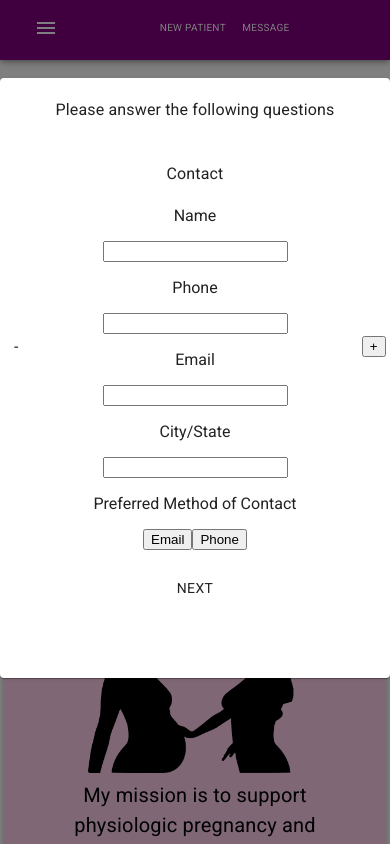
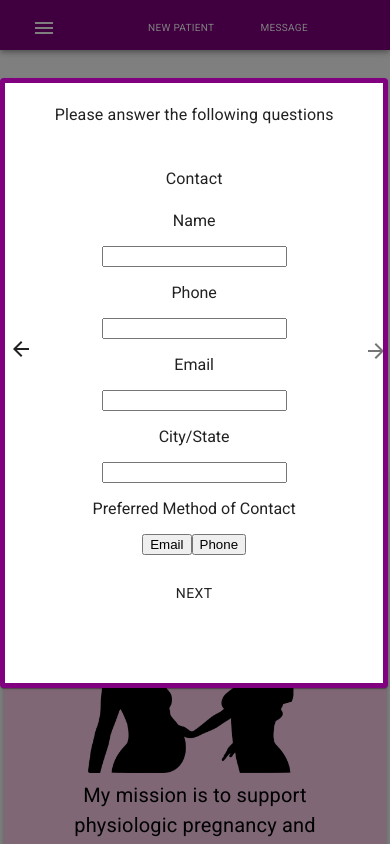
Before and after one commit to magire01/loveyourbirth, a React (Create React App) app: page / in a window 390 px wide. Both pictures are taken after a click on the button "NEW PATIENT". Shown: the top 844 px of the page. Built offline with nearby package versions, Linux system fonts and the light colour scheme.

Commit message:
added mobile menu

```diff
--- a/src/App.js
+++ b/src/App.js
@@ -1,6 +1,6 @@
 import './App.css';
 import React, { useState, useRef, useEffect } from "react";
-import { Paper, Grid, Button, Drawer, List, ListItem, Typography, IconButton, AppBar, Toolbar, useScrollTrigger, Slide, Modal } from "@material-ui/core";
+import { Paper, Grid, Button, Menu, MenuItem, Typography, IconButton, AppBar, Toolbar, useScrollTrigger, Slide, Modal } from "@material-ui/core";
 import MenuIcon from "@material-ui/icons/Menu";
 import EmailIcon from '@material-ui/icons/Email';
 import ChevronLeftIcon from "@material-ui/icons/ChevronLeft";
@@ -31,6 +31,7 @@ function App() {
   const openPage = (e, page) => {
     e.preventDefault();
     scrollToRef(page);
+    menuClose();
   }
 
   //Nav Rendering for Smartphone vs Laptop
@@ -65,6 +66,17 @@ function App() {
         setOpenMessage(false)
     }
 
+    //mobile menu
+    const [anchorEl, setAnchorEl] = useState(null);
+
+  const menuOpen = (event) => {
+    setAnchorEl(event.currentTarget);
+  };
+
+  const menuClose = () => {
+    setAnchorEl(null);
+  };
+
 
 
   // const pageColor = ["#E4FBFF", "#E4FBFF", "#E4FBFF", "#E4FBFF", "#E4FBFF", "#E4FBFF"]
@@ -89,20 +101,28 @@ function App() {
     },
     appbarSmall: {
       backgroundColor: "purple",
-      position: "fixed",
-      alignItems: "left",
-      height: 60
+      height: 50,
+      position: "flex",
+      paddingRight: 20
     },
     navbutton: {
       color: "white",
-      fontSize: 15
+      fontSize: 15,
+      marginRight: 10,
+      marginLeft: 10
     },
     navbuttonSmall: {
       color: "white",
-      fontSize: 10
+      fontSize: 10,
+      marginLeft: 30
     },
     menuicon: {
-      color: "white"
+      color: "white",
+      position: "flex",
+      alignItems: "left",
+    },
+    mobilemenu: {
+      backgroundColor: "white"
     }
 
   }
@@ -114,13 +134,26 @@ function App() {
           ? <>
               <Grid item xs="2" sm="2" md="2">
                 <IconButton>
-                  <MenuIcon style={style.menuicon}/>
+                  <MenuIcon style={style.menuicon} onClick={menuOpen}/>
                 </IconButton>
               </Grid>
               <Grid item xs="10" sm="10" md="10">
                 <Button style={style.navbuttonSmall} onClick={handleOpen}>New Patient</Button>
                 <Button style={style.navbuttonSmall} onClick={messageOpen}>Message</Button>
               </Grid>
+              <Menu
+        id="simple-menu"
+        anchorEl={anchorEl}
+        keepMounted
+        open={Boolean(anchorEl)}
+        onClose={menuClose}
+
+      >
+        <MenuItem style={style.mobilemenu} onClick={e => openPage(e, scroll[0])}>Home</MenuItem>
+        <MenuItem style={style.mobilemenu} onClick={e => openPage(e, scroll[1])}>About</MenuItem>
+        <MenuItem style={style.mobilemenu} onClick={e => openPage(e, scroll[2])}>Services</MenuItem>
+        <MenuItem style={style.mobilemenu} onClick={e => openPage(e, scroll[3])}>Contact</MenuItem>
+      </Menu>
             </>
           : <>
           <Button style={style.navbutton} onClick={e => openPage(e, scroll[0])}>Home</Button>
--- a/src/components/ContactForm.js
+++ b/src/components/ContactForm.js
@@ -1,6 +1,7 @@
 import React, { useState, useEffect } from "react";
 import { Grid, Paper, Button, Drawer, List, ListItem, Typography, IconButton, Card } from "@material-ui/core";
-
+import ArrowBackIcon from '@material-ui/icons/ArrowBack';
+import ArrowForwardIcon from '@material-ui/icons/ArrowForward';
 import QuestionData from "../utilities/questions.json";
 
 import '@fontsource/roboto';
@@ -25,10 +26,11 @@ const ContactForm = () => {
             justifyContent:'center',
             alignItems:'center',
             height: 600,
-            width: (!isDesktop) ? "100%" : "auto",
+            width: (!isDesktop) ? "97%" : "auto",
             margin: (!isDesktop) ? 0 : 100,
             marginTop: (!isDesktop) ? "20%" : 100,
-            textAlign: "center"
+            textAlign: "center",
+            border: "5px solid purple"
         },
         title: {
             marginTop: 20,
@@ -207,9 +209,12 @@ const ContactForm = () => {
                         <Typography style={style.title}>Please answer the following questions</Typography>
                     </Grid>
                     <Grid item md="1" xs="1">
+
                         {(questionNum === 0)
-                        ? <p> - </p>
-                        : <button onClick={prevQuestion}> - </button>}
+                        ? <ArrowBackIcon />
+                        : <IconButton>
+                            <ArrowBackIcon onClick={prevQuestion} />
+                         </IconButton>}
                     </Grid>
                     <Grid item md="10" xs="10">
                         <Typography style={style.question}>{QuestionData.data[questionNum].question}</Typography>
@@ -217,8 +222,10 @@ const ContactForm = () => {
                     </Grid>
                     <Grid item md="1" xs="1">
                         {(questionNum === QuestionData.data.length - 1)
-                        ? <p> + </p>
-                        : <button onClick={nextQuestion}> + </button>}
+                        ? <ArrowForwardIcon />
+                        : <IconButton>
+                            <ArrowForwardIcon onClick={nextQuestion} />
+                          </IconButton>}
                     </Grid>
                     <Grid item md="12" xs="12">
                         {(questionNum === QuestionData.data.length - 1)
--- a/src/components/MessageForm.js
+++ b/src/components/MessageForm.js
@@ -23,10 +23,11 @@ const MessageForm = () => {
             justifyContent:'center',
             alignItems:'center',
             height: 600,
-            width: (!isDesktop) ? "100%" : "auto",
+            width: (!isDesktop) ? "97%" : "auto",
             margin: (!isDesktop) ? 0 : 100,
             marginTop: (!isDesktop) ? "20%" : 100,
-            textAlign: "center"
+            textAlign: "center",
+            border: "5px solid pink"
         },
         title: {
             marginTop: 20,
```
